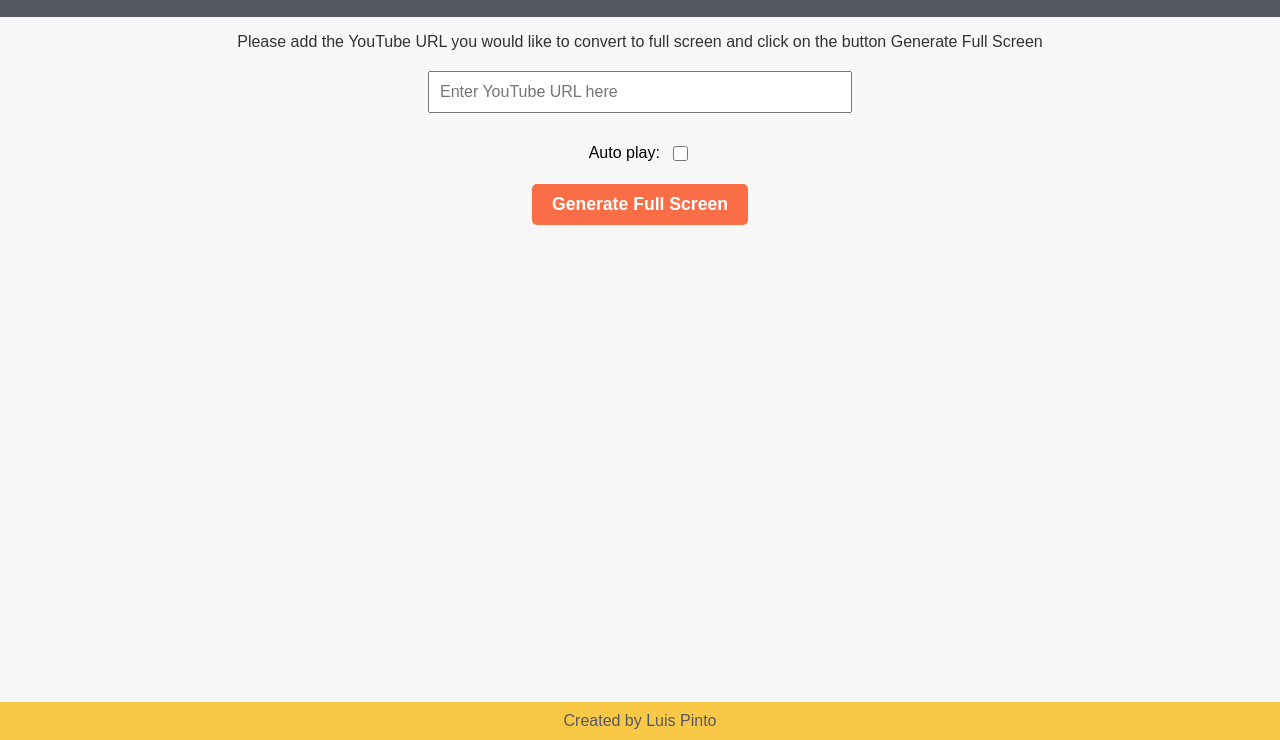
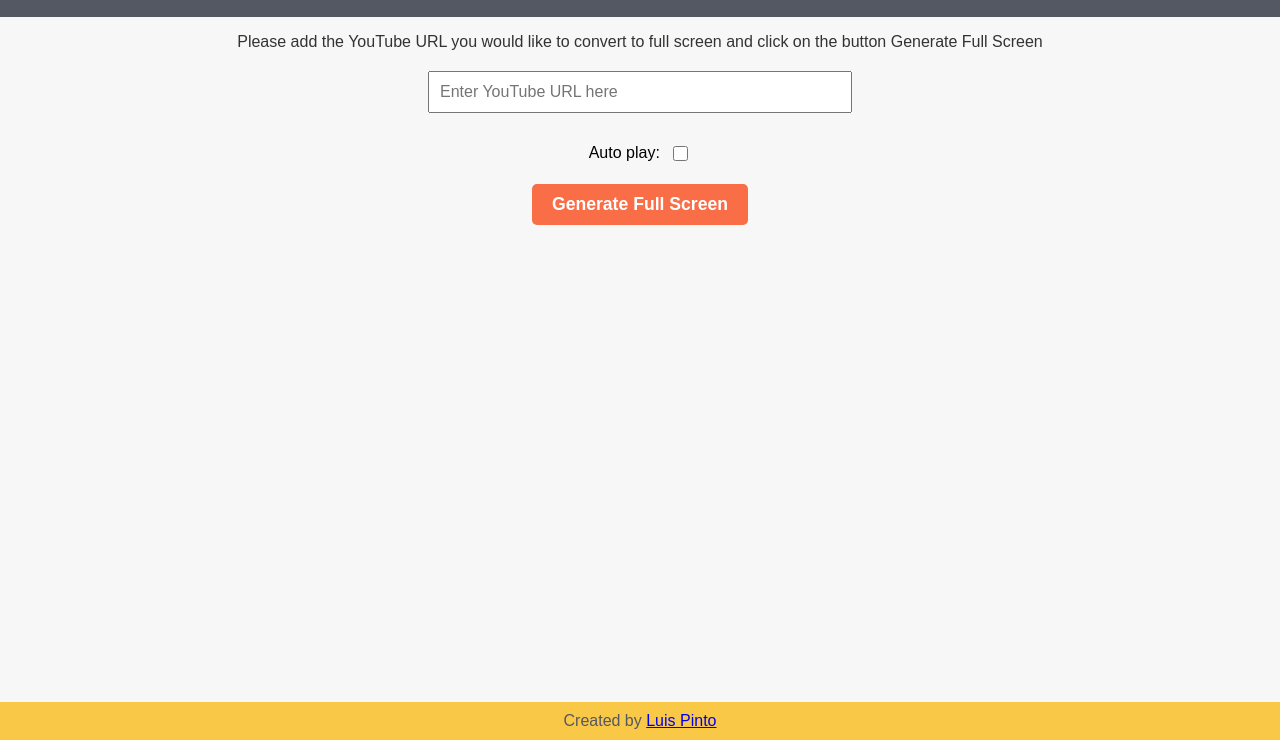
Before and after one commit to luisfernandopinto/youtube-fullscreen-url-generator, a plain HTML site: page index.html in a window 1280 px wide. Shown: the part 60-800 px from the top of the page. Drawn offline with Linux system fonts and the light colour scheme; files that its build step writes are made by us from their sources; files whose address does not match are found by name.

Commit message:
Update index.html

```diff
--- a/index.html
+++ b/index.html
@@ -30,7 +30,7 @@
     </div>
     <!-- Footer -->
     <div class="footer">
-    Created by Luis Pinto
+    Created by <a href="https://www.linkedin.com/in/pintoluis/">Luis Pinto</a>
     </div>
     <script src="js/script.js"></script>
 </body>
```
